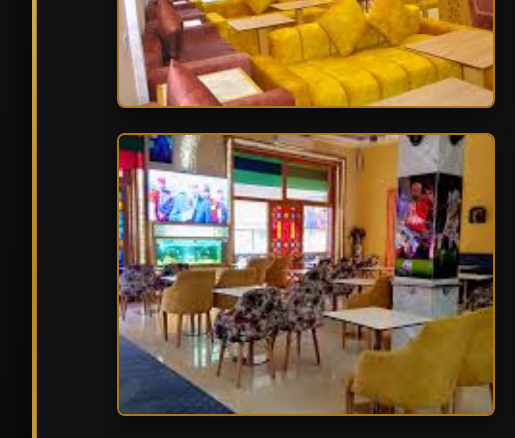
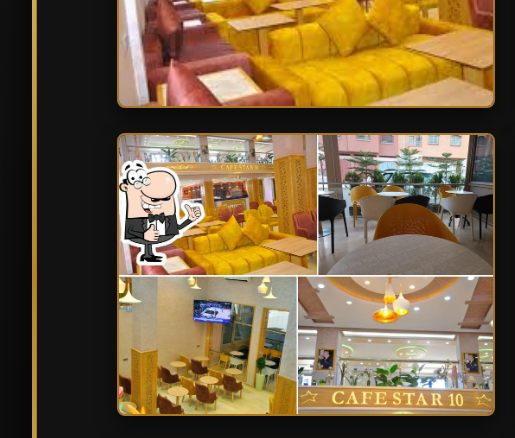
Before and after one commit to zakariyamansour03-art/MENU-ZIZ-, a plain HTML site: page galerie.html in a window 1280 px wide. Shown: the part 1480-1918 px from the top of the page, 133-648 px from the left. Drawn offline with Linux system fonts and the light colour scheme.

Commit message:
Update galerie.html

```diff
--- a/galerie.html
+++ b/galerie.html
@@ -51,7 +51,7 @@
                     <img src="images (3).jfif" alt="Plat de délices Café ZIZ">
                 </div>
                 <div class="gallery-item">
-                    <img src="images (2).jfif" alt="Burger Café ZIZ">
+                    <img src="c818-Restaurant-CAFE-STAR-10-photo.jpg" alt="Burger Café ZIZ">
                 </div>
                 <div class="gallery-item">
                     <img src="WhatsApp Image 2026-05-04 at 14.59.00.jpeg" alt="Pizza & Tacos Café ZIZ">
```
